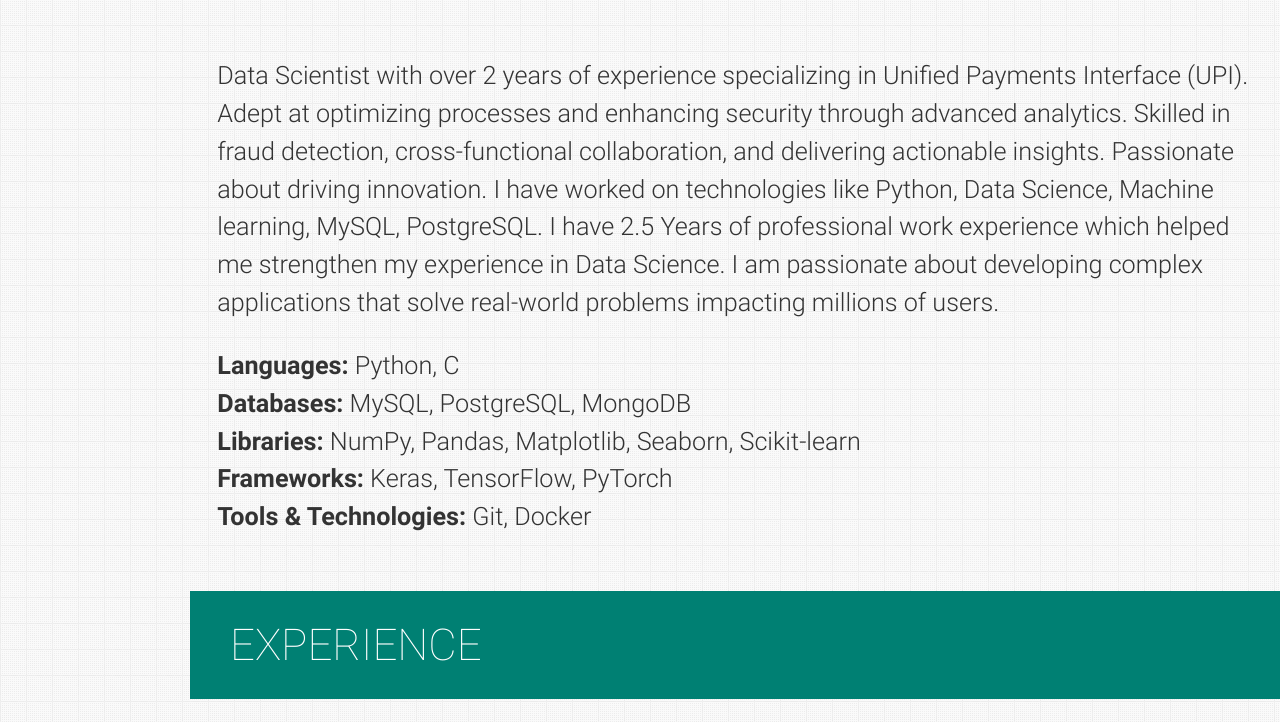
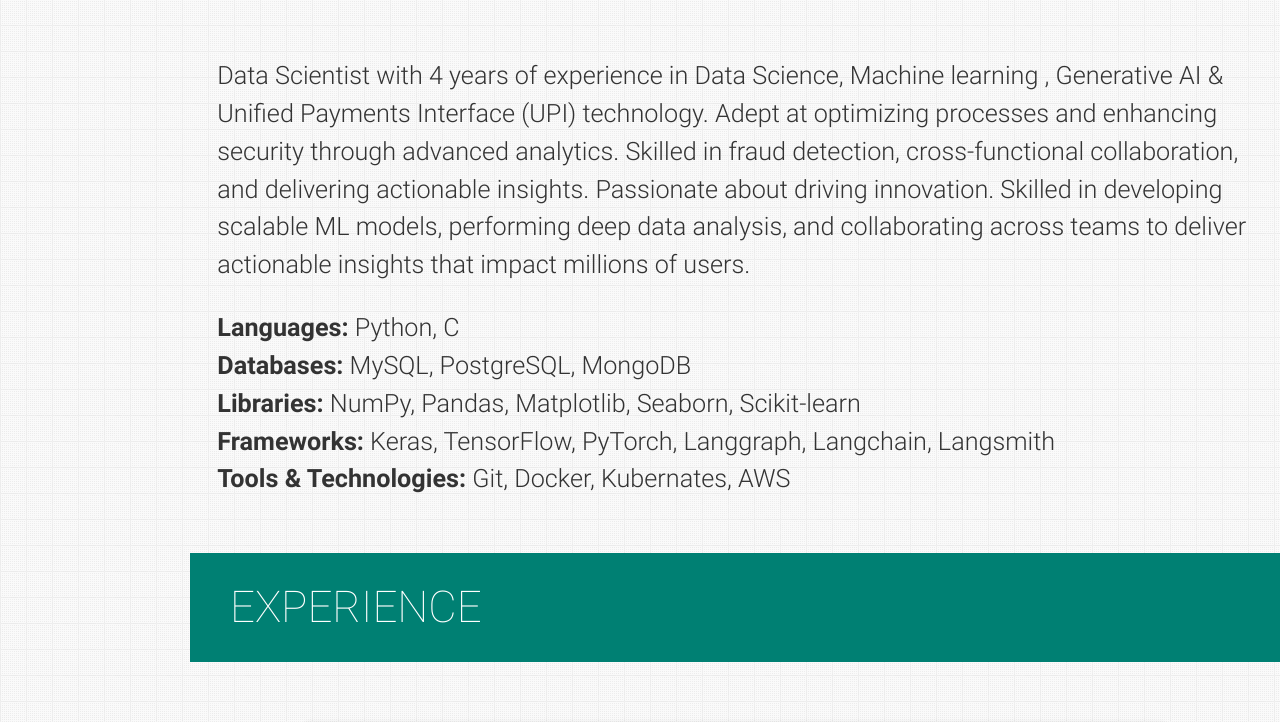
Before and after one commit to kartikrathi-coder/portfolio, a plain HTML site: page index.html in a window 1280 px wide. Shown: the part 911-1633 px from the top of the page. Drawn offline with nearby package versions, Linux system fonts and the light colour scheme.

Commit message:
Update index.html

```diff
--- a/index.html
+++ b/index.html
@@ -260,26 +260,25 @@
           </h2>
         </blockquote> -->
         <p>
-          Data Scientist with over 2 years of experience specializing in Unified Payments Interface (UPI). Adept at optimizing processes and enhancing security through advanced analytics. Skilled in fraud detection, cross-functional collaboration, and delivering actionable insights. Passionate about driving innovation.
+          Data Scientist with 4 years of experience in Data Science, Machine learning , Generative AI & Unified Payments Interface (UPI) technology. Adept at optimizing processes and enhancing security through advanced analytics. Skilled in fraud detection, cross-functional collaboration, and delivering actionable insights. Passionate about driving innovation.
 
-          I have worked on technologies like Python, Data Science, Machine learning, MySQL, PostgreSQL. I have 2.5 Years of professional work experience which helped me strengthen my experience in Data Science.
+          Skilled in developing scalable ML models, performing deep data analysis, and collaborating across teams to deliver actionable insights that impact millions of users.
 
-          I am passionate about developing complex applications that solve real-world problems impacting millions of users.
         </p>
         <p>
           <ul>
             <li><b>Languages:</b> Python, C</li>
             <li><b>Databases:</b> MySQL, PostgreSQL, MongoDB</li>
             <li><b>Libraries:</b> NumPy, Pandas, Matplotlib, Seaborn, Scikit-learn</li>
-            <li><b>Frameworks:</b> Keras, TensorFlow, PyTorch</li>
-            <li><b>Tools & Technologies:</b> Git, Docker</li>
+            <li><b>Frameworks:</b> Keras, TensorFlow, PyTorch, Langgraph, Langchain, Langsmith</li>
+            <li><b>Tools & Technologies:</b> Git, Docker, Kubernates, AWS</li>
           </ul>
 
         </p>
 
         <!-- <p>
 
-          Detail-oriented Data Scientist with professional experience in Backend Development, Machine Learning, Computer Vision. I am adept in Python, Django, Flask, SQL, Machine Learning, Computer Vision.
+          Detail-oriented Data Scientist with professional experience in Generative AI, Data Science, NLP, Computer Vision. I am adept in Python, Django, Flask, SQL, Machine Learning, Computer Vision.
         </p> -->
         <!-- <p>
           Looking for an opportunity to work in a challenging position combining my skills in Data Science, which provides professional development, interesting experiences and personal growth.
```
